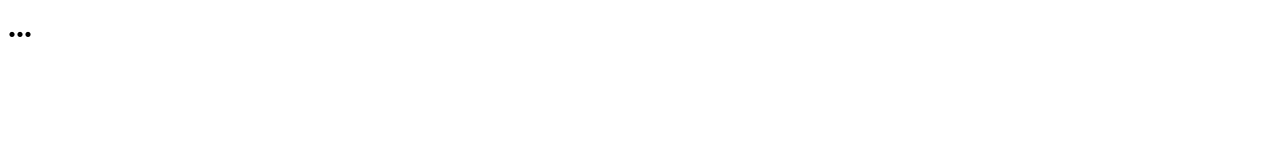
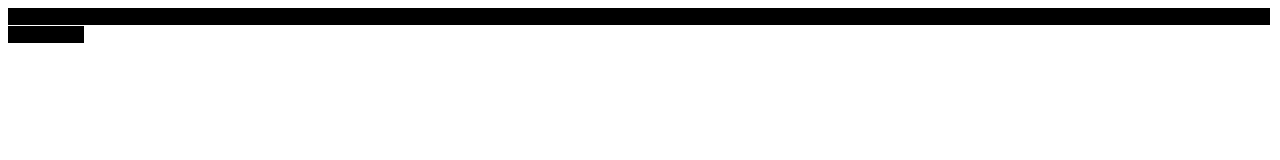
Before and after one commit to mako258/a, a plain HTML site: page index.html in a window 1280 px wide. Drawn offline with Linux system fonts and the light colour scheme.

Commit message:
Update index.html

```diff
--- a/index.html
+++ b/index.html
@@ -1 +1,2 @@
-<h1>...</h1>
+<p><span style="background-color: #000000; color: #000000;">a882f0ac848b0b6b4ca7b42bfa1d266afd0ddeba9204ae57a984a69376d59816b1ef3f4d442ea8a70396067ff5b70e0ae8eab3935b617b8e366d8e35c3bfe14c&nbsp; &nbsp; &nbsp; &nbsp; &nbsp; &nbsp; &nbsp; &nbsp; &nbsp; &nbsp; &nbsp; &nbsp; &nbsp; &nbsp; &nbsp; &nbsp; &nbsp; &nbsp; &nbsp; &nbsp; &nbsp; &nbsp; &nbsp; &nbsp; &nbsp; &nbsp; &nbsp; &nbsp; &nbsp; &nbsp; &nbsp; &nbsp; &nbsp; &nbsp; &nbsp; &nbsp; &nbsp; &nbsp; &nbsp; &nbsp; &nbsp; &nbsp; &nbsp; &nbsp; &nbsp; &nbsp;</span></p>
+<p>&nbsp;</p>
```
